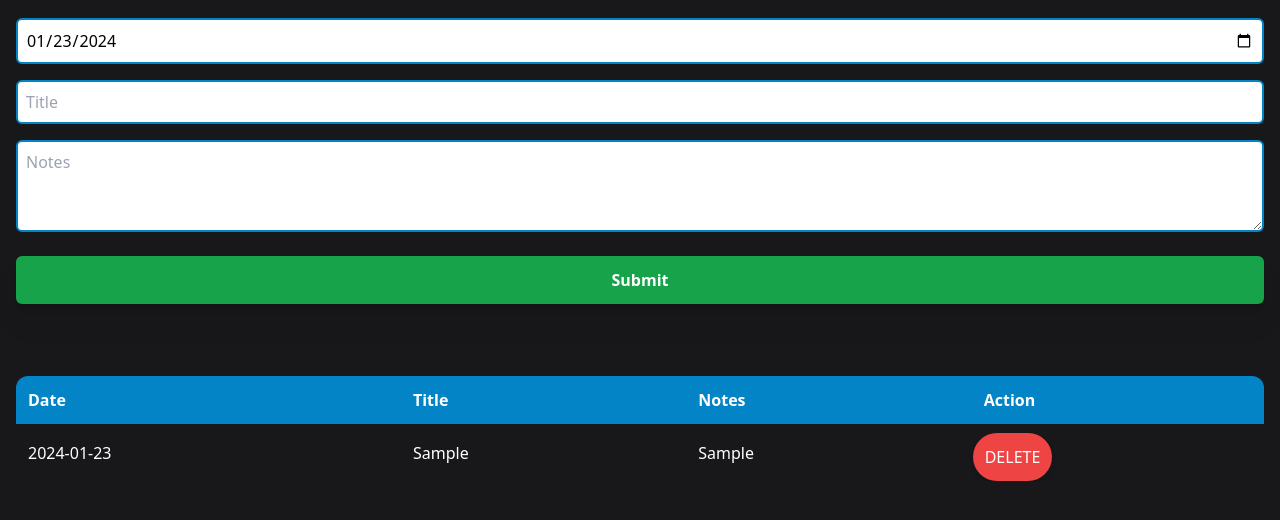
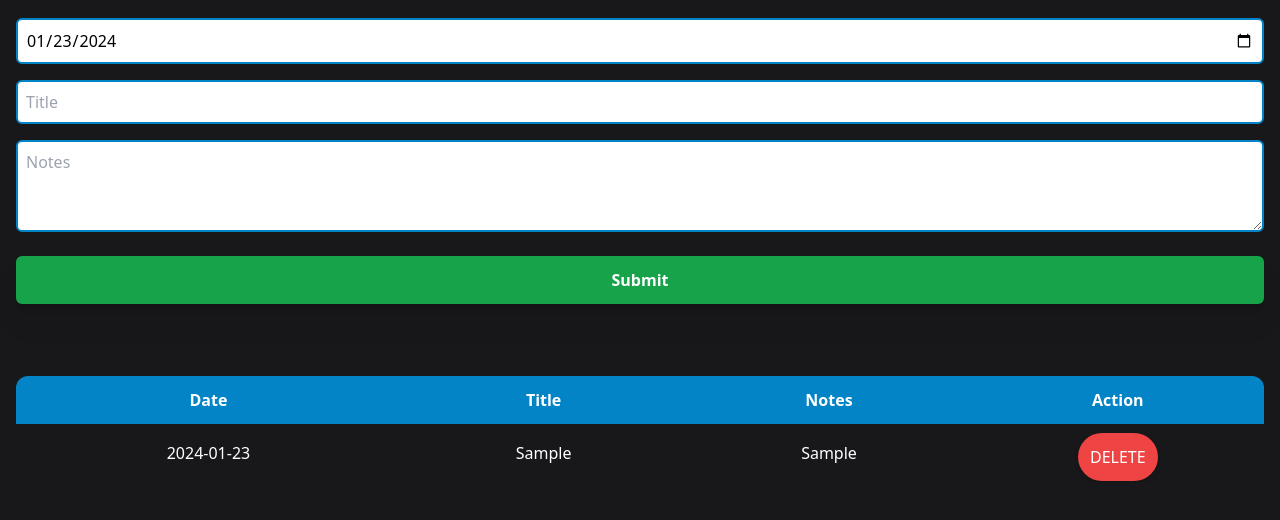
Before and after one commit to daniel-cox/Todo, a website: page index.html in a window 1280 px wide. Both pictures are taken after typing "Sample", "Sample" into the empty fields and a click on the button "Submit". Shown: the part 102-622 px from the top of the page. Drawn offline with nearby package versions, Linux system fonts and the light colour scheme.

```diff
--- a/index.html
+++ b/index.html
@@ -38,7 +38,7 @@
     <div class="overflow-x-auto mt-10">
         <table class="w-full text-left mt-8">
             <thead class="bg-sky-600 text-white ">
-                <tr>
+                <tr class="text-center">
                     <th class="p-3 rounded-tl-xl">Date</th>
                     <th class="p-3">Title</th>
                     <th class="p-3">Notes</th>
--- a/index.js
+++ b/index.js
@@ -96,10 +96,10 @@
         const newRow = tableBody.insertRow();
         // Set the inner HTML of the new row, creating cells for each piece of data
         newRow.innerHTML = `
-            <td class="p-3 text-white">${newDate}</td>
-            <td class="p-3 text-white">${newTitle}</td>
-            <td class="p-3 text-white">${newTextData}</td>
-            <td></td>
+            <td class="p-3 text-white text-center">${newDate}</td>
+            <td class="p-3 text-white text-center">${newTitle}</td>
+            <td class="p-3 text-white text-center">${newTextData}</td>
+            <td class="text-center"></td>
         `;
         // Select the cell where the delete button will be placed
         const deleteCell = newRow.cells[3];
```
